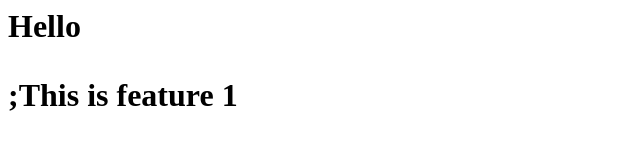
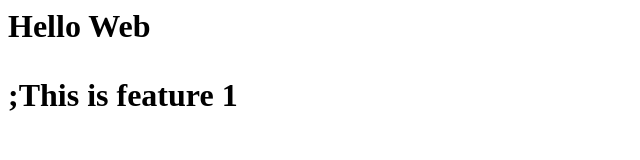
Before and after one commit to Latheeshan-tech/my_new_Repo, a plain HTML site: page index.html in a window 1280 px wide. Shown: the whole page, without its empty margins (0-640 px from the left). Drawn offline with Linux system fonts and the light colour scheme.

Commit message:
Update index.html

```diff
--- a/index.html
+++ b/index.html
@@ -1,2 +1,2 @@
-<h1>Hello<h1>
+<h1>Hello Web<h1>
 <p>;This is feature 1</p>
```
